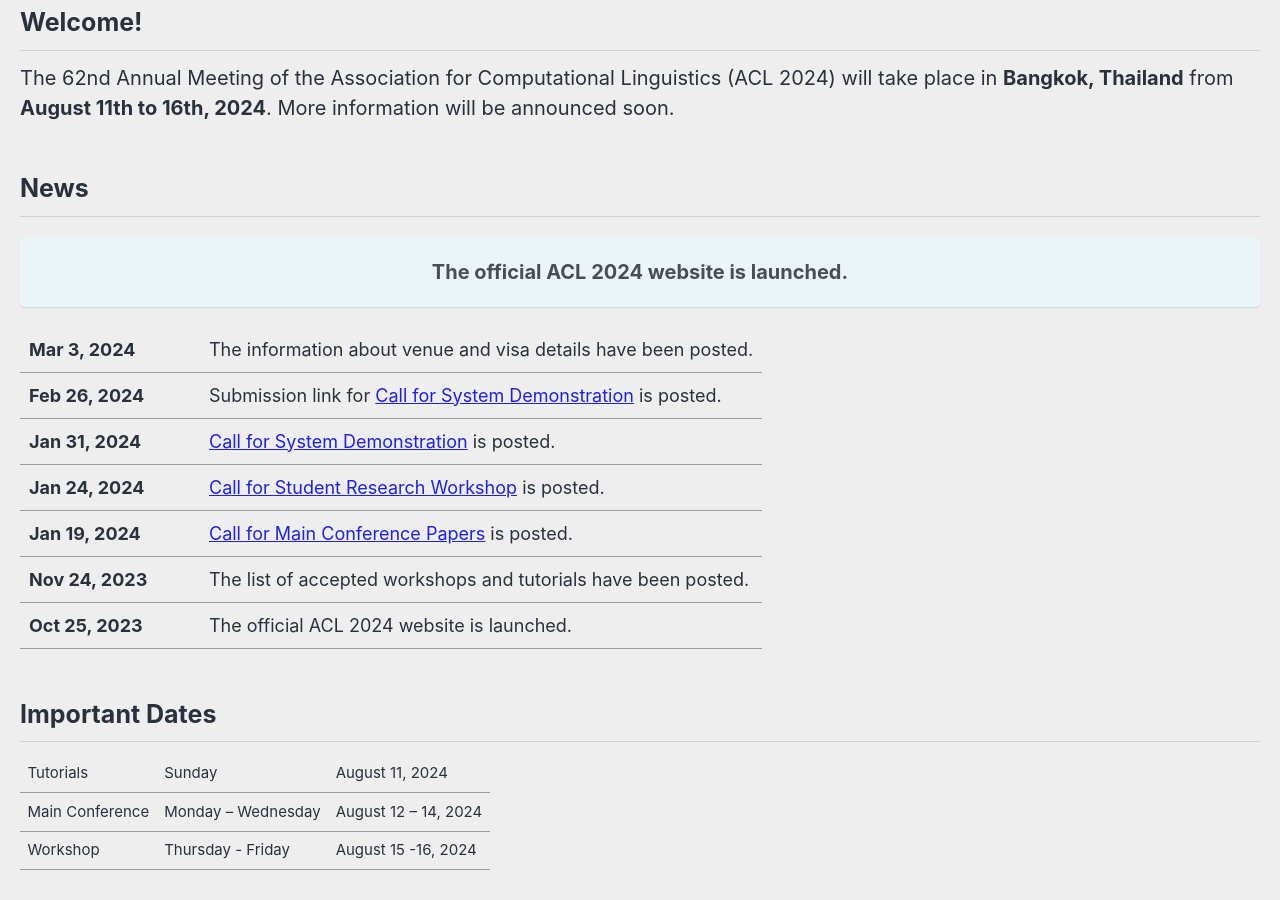
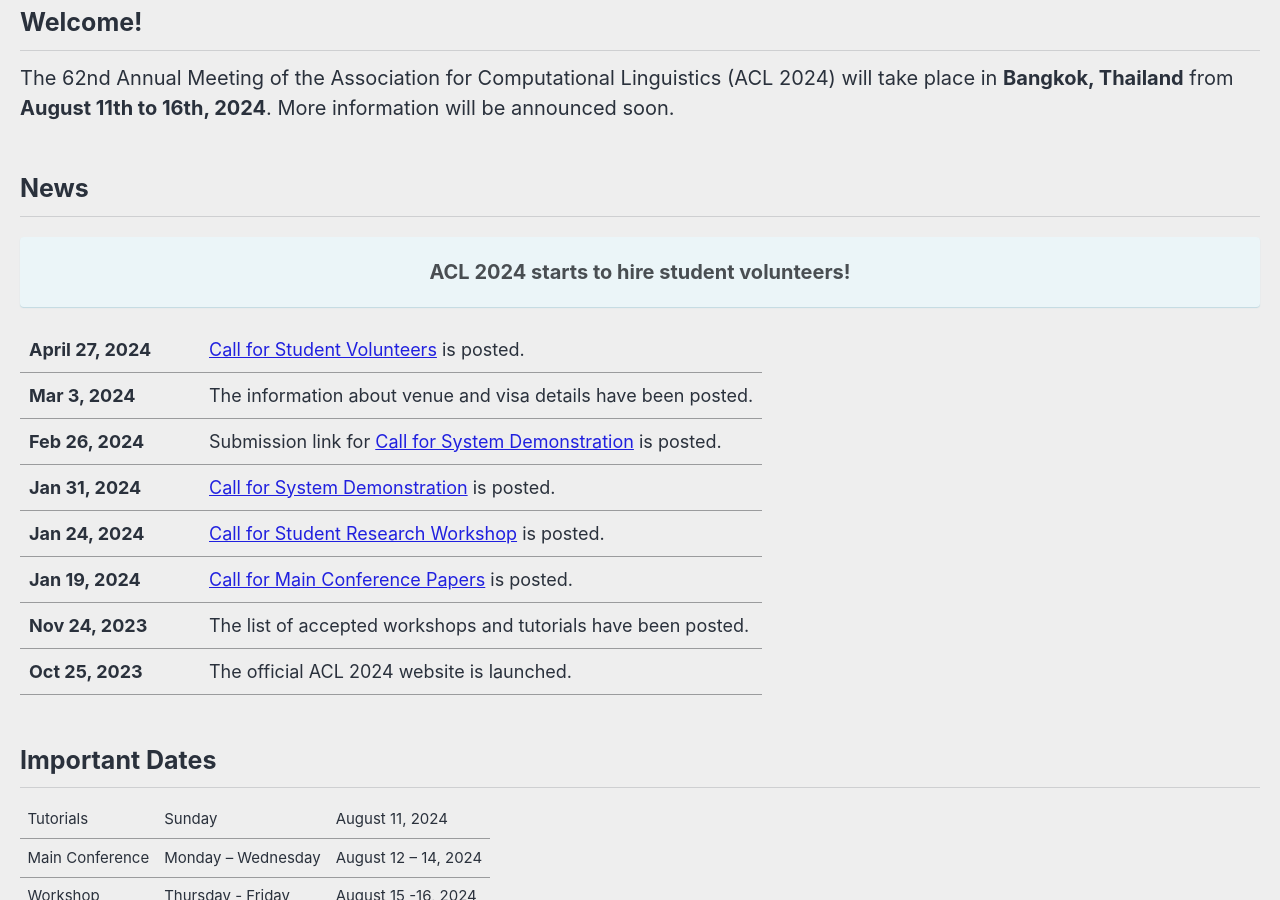
Before and after one commit to acl-org/acl-2024, a Jekyll site: the page built from _pages/home.md, in a window 1280 px wide and 900 px high, scrolled down 498 px. Built offline with Jekyll 4.4.1, drawn with Linux system fonts in a browser that asks for light colours; cached includes are drawn as plain includes; nearby versions of some CDN libraries.

Commit message:
Update home.md

```diff
--- a/_pages/home.md
+++ b/_pages/home.md
@@ -15,7 +15,7 @@
 
 ## News
 
-**The official ACL 2024 website is launched.**
+**ACL 2024 starts to hire student volunteers!**
 {: .text-center .notice--info}
 
 
@@ -66,6 +66,7 @@
 .news-table { font-size: .9em; table-layout: fixed; }
 .news-table tr td:nth-child(1) { font-weight: bold; width: 10em; }
 </style>
+| April 27, 2024 | [Call for Student Volunteers](/calls/volunteers) is posted.
 | Mar 3, 2024 | The information about venue and visa details have been posted.
 | Feb 26, 2024 | Submission link for [Call for System Demonstration](/calls/system_demonstration) is posted.
 | Jan 31, 2024 | [Call for System Demonstration](/calls/system_demonstration) is posted.
```
